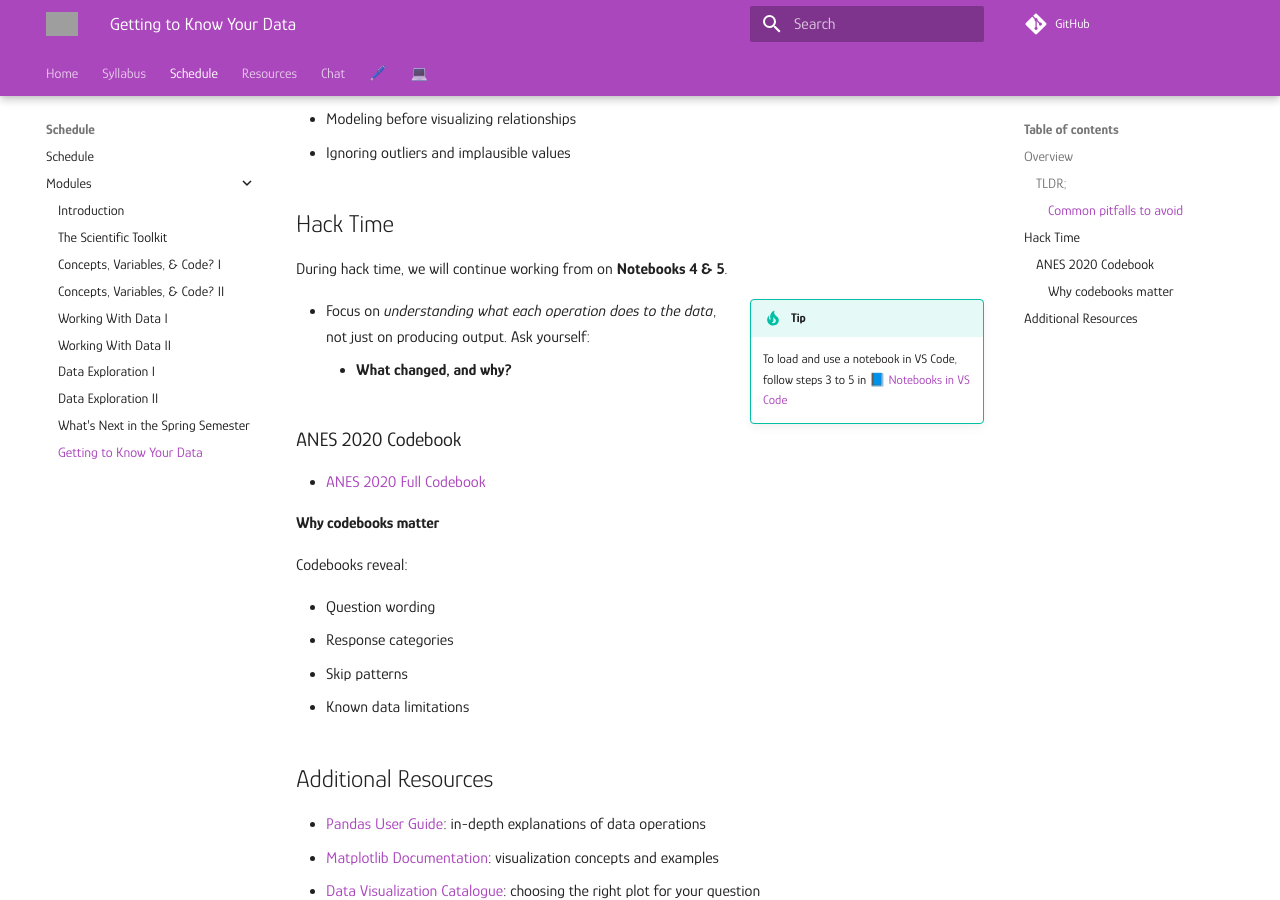
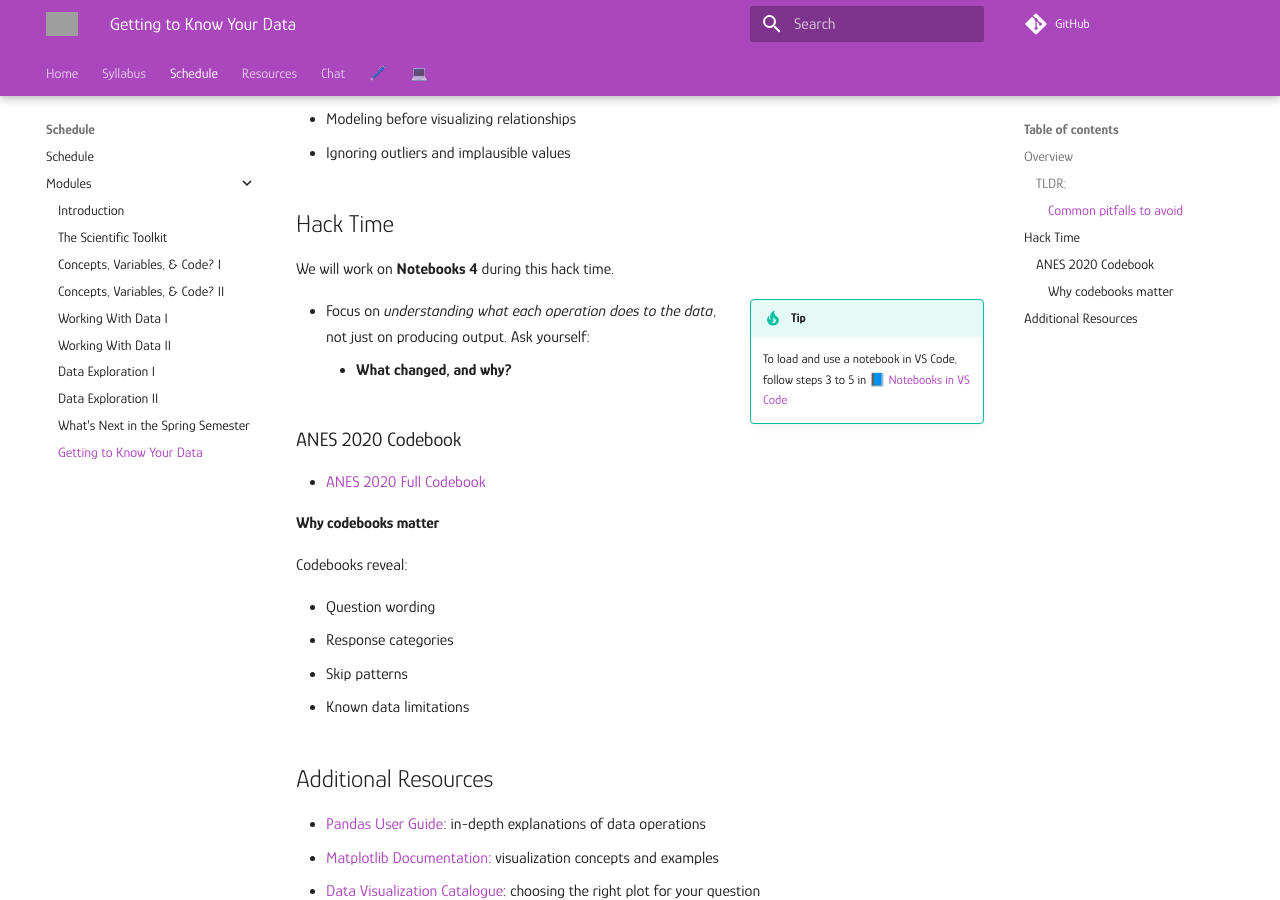
Before and after one commit to mickaeltemporao/itds, an MkDocs documentation site: the page built from docs/modules/exploration-3.md, in a window 1280 px wide and 900 px high, scrolled down 790 px. Built offline with MkDocs 1.6.1 and Material for MkDocs 9.7.7, drawn with Linux system fonts in a browser that asks for light colours; comment, search, counter and statistics services are not loaded; grey boxes are pictures that could not be loaded.

Commit message:
update typos

```diff
--- a/docs/modules/exploration-3.md
+++ b/docs/modules/exploration-3.md
@@ -27,10 +27,9 @@
 - Ignoring outliers and implausible values
 
 
-
 ## Hack Time
 
-During hack time, we will continue working from on **Notebooks 4 & 5**.
+We will work on **Notebooks 4** during this hack time.
 
 !!! tip inline end
     To load and use a notebook in VS Code, follow steps 3 to 5 in
@@ -38,8 +37,6 @@
 
 - Focus on *understanding what each operation does to the data*, not just on producing output. Ask yourself:
     - **What changed, and why?**
-
-
 
 ### ANES 2020 Codebook
 
```
